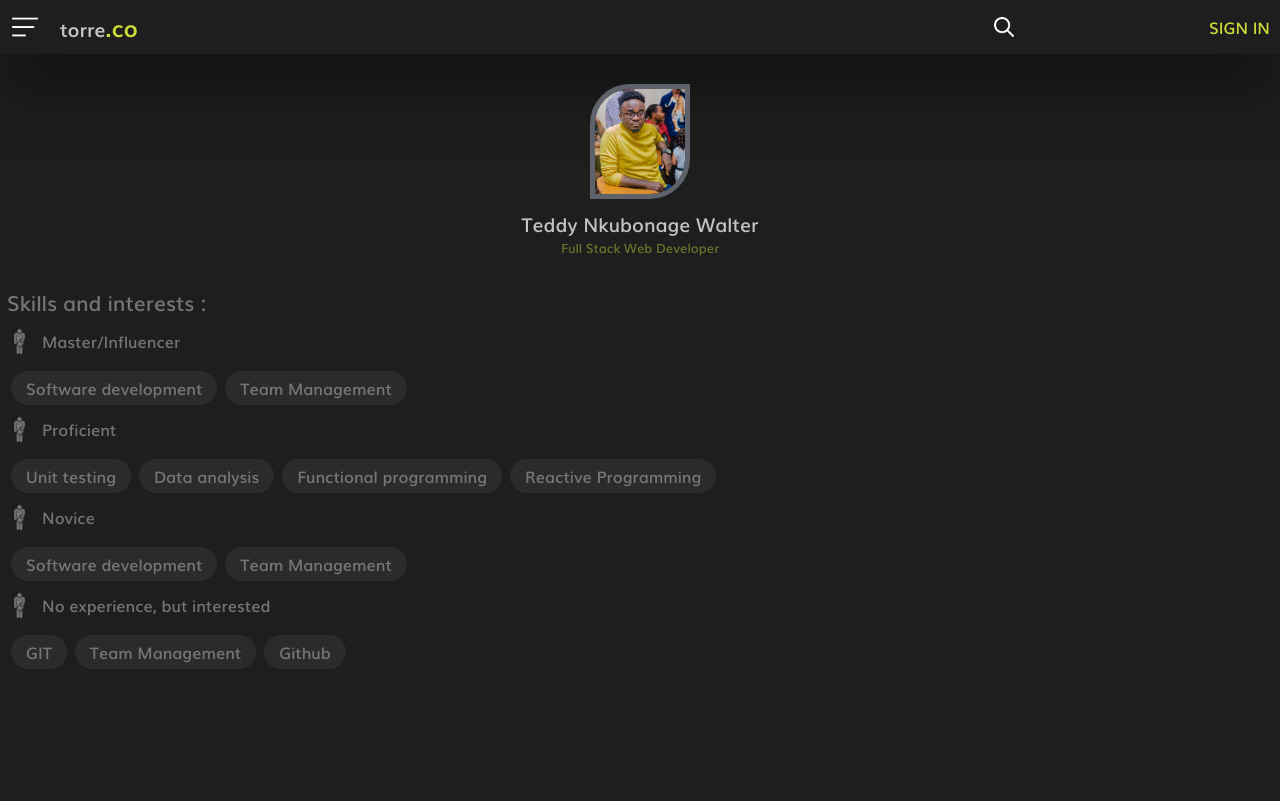
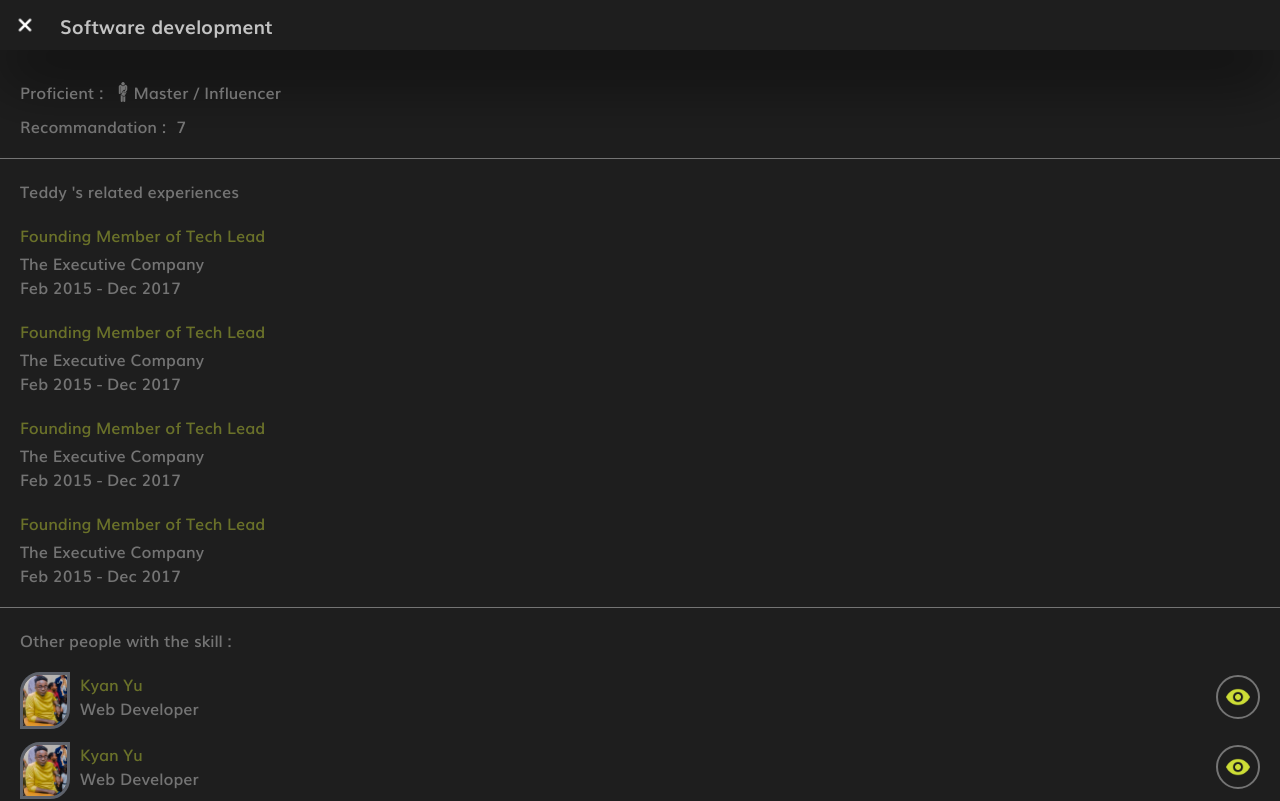
Before and after one commit to ted1104/torreTest, a React (Create React App) app: page / in a window 1280 px wide. Shown: the top 801 px of the page. Built offline with nearby package versions, Linux system fonts and the light colour scheme.

Commit message:
add global state in header

```diff
--- a/src/components/header/header.js
+++ b/src/components/header/header.js
@@ -3,8 +3,14 @@ import classe from "./header.module.css";
 import icons from "../../constants/icons";
 import { Container } from "../../hoc";
 
+import { connect } from "react-redux";
+import { createStructuredSelector } from "reselect";
+import { selectSysMenu } from "../../redux/sys/sys.selectors";
+import { setDisplay } from "../../redux/sys/sys.action";
+
 const header = (props) => {
   const { isDetails } = props;
+
   return (
     <div className={classe.container_header}>
       {!isDetails ? (
@@ -29,7 +35,7 @@ const header = (props) => {
         </Container>
       ) : (
         <Container>
-          <div>
+          <div onClick={() => props.setDisplay(!props.sysMenu)}>
             <img src={icons.close} alt="close_icon" />
           </div>
           <div>
@@ -41,4 +47,11 @@ const header = (props) => {
   );
 };
 
-export { header };
+const mapDispatchToProps = (dispatch) => ({
+  setDisplay: (data) => dispatch(setDisplay(data)),
+});
+const mapStateToProps = createStructuredSelector({
+  sysMenu: selectSysMenu,
+});
+
+export default connect(mapStateToProps, mapDispatchToProps)(header);
--- a/src/components/index.js
+++ b/src/components/index.js
@@ -1,4 +1,4 @@
-import { header as Header } from "./header/header";
+import header from "./header/header";
 import { profile as Profile } from "./profile/profile";
 import { skill as Skill } from "./skill/skill";
 import { tag as Tag } from "./tag/tag";
@@ -9,7 +9,7 @@ import { otherPeople as OtherPeople } from "./people/people";
 import { button as Buttons } from "./button/button";
 
 export {
-  Header,
+  header as Header,
   Profile,
   Skill,
   Tag,
--- a/src/pages/user_skills/users_skills.js
+++ b/src/pages/user_skills/users_skills.js
@@ -7,6 +7,7 @@ import icons from "../../constants/icons";
 import { connect } from "react-redux";
 import { createStructuredSelector } from "reselect";
 import { selectSysMenu } from "../../redux/sys/sys.selectors";
+import { setDisplay } from "../../redux/sys/sys.action";
 
 class UserSkill extends React.Component {
   constructor(props) {
@@ -52,17 +53,19 @@ class UserSkill extends React.Component {
 
   render() {
     const { skills, showDetails } = this.state;
-    console.log(this.props);
+    const { sysMenu } = this.props;
+
     return (
-      <div>
-        {showDetails ? <UserProfile skills={skills} /> : <SkillDetails />}
-      </div>
+      <div>{sysMenu ? <UserProfile skills={skills} /> : <SkillDetails />}</div>
     );
   }
 }
 
+const mapDispatchToProps = (dispatch) => ({
+  setShowMenu: (data) => dispatch(setDisplay(data)),
+});
 const mapStateToProps = createStructuredSelector({
   sysMenu: selectSysMenu,
 });
 
-export default connect(mapStateToProps)(UserSkill);
+export default connect(mapStateToProps, mapDispatchToProps)(UserSkill);
--- a/src/redux/store.js
+++ b/src/redux/store.js
@@ -6,10 +6,10 @@ import rootReduce from "./root-reduce";
 import { persistStore } from "redux-persist";
 
 const middlewares = [];
-if (process.env.REACT_APP_NODE_ENV === "development") {
-  //this for display logger in console when we are developping
-  middlewares.push(logger);
-}
+// if (process.env.REACT_APP_NODE_ENV === "development") {
+//this for display logger in console when we are developping
+middlewares.push(logger);
+// }
 
 const store = createStore(rootReduce, applyMiddleware(...middlewares));
 const persistor = persistStore(store); //creating persisit object redux of our sotre
--- a/src/redux/sys/sys.reduce.js
+++ b/src/redux/sys/sys.reduce.js
@@ -8,7 +8,7 @@ const sysReducer = (state = INITIAL_STATE, action) => {
     case sysType.SET_DISPLAY_MENU:
       return {
         ...state,
-        ShowMenu: action.payload,
+        showMenu: action.payload,
       };
     default:
       return state;
```
